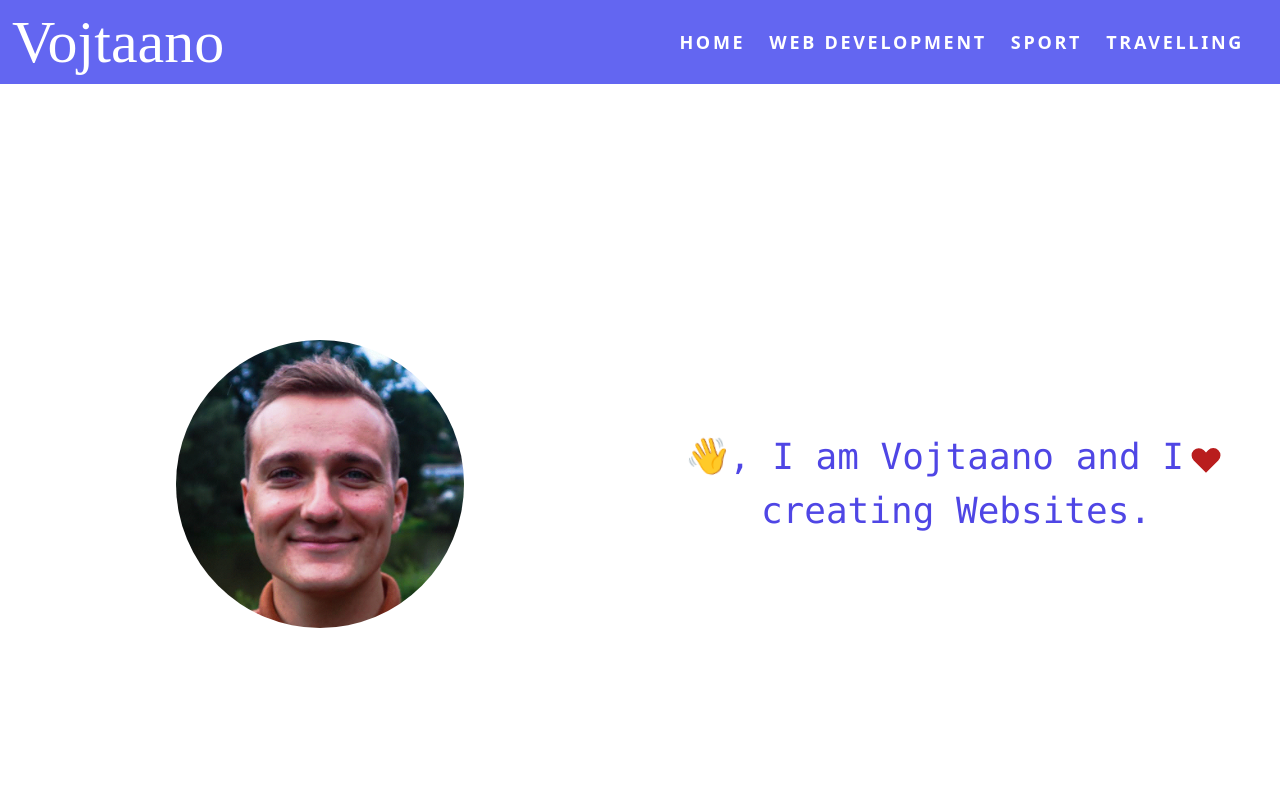
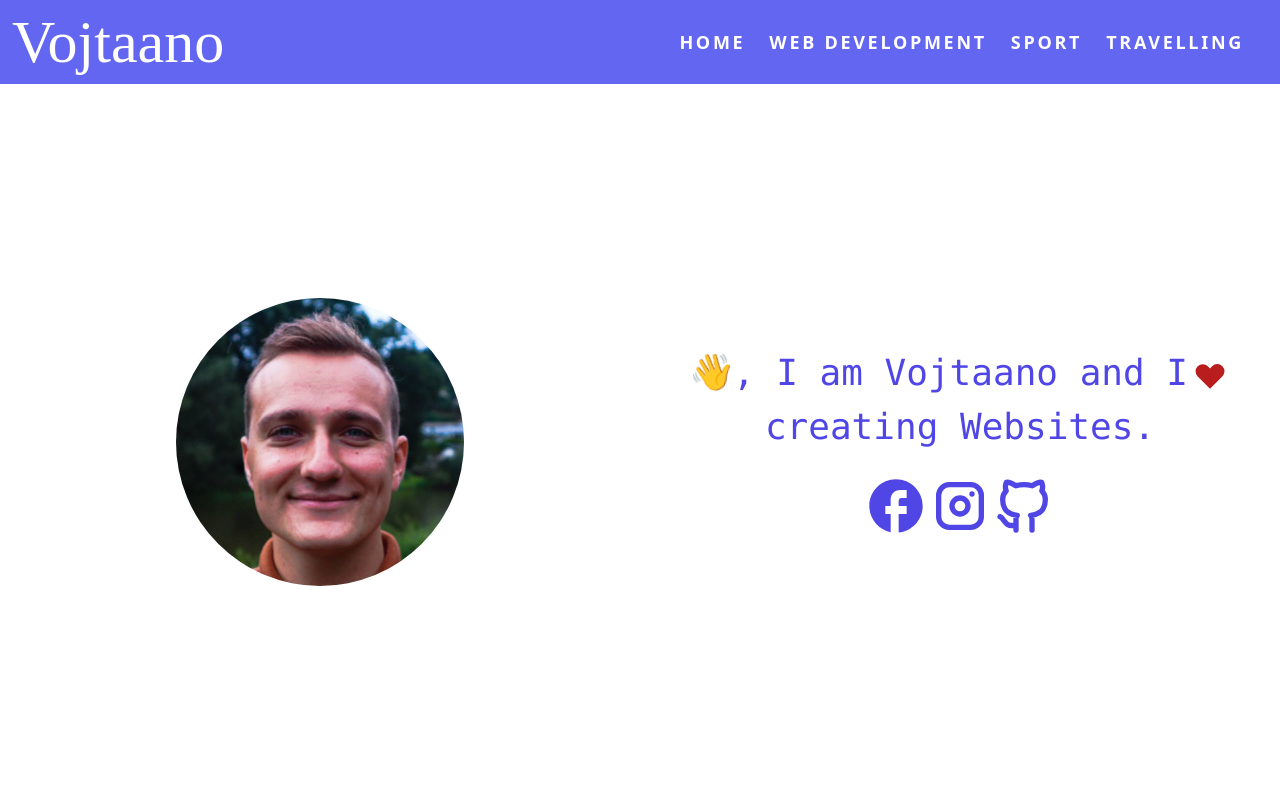
Before and after one commit to BalataV/portfolio, a website: page index.html in a window 1280 px wide. Shown: the top 800 px of the page. Drawn offline with nearby package versions, Linux system fonts and the light colour scheme; a web font is replaced by a local one.

Commit message:
ikony doplneny a vh pouzita pomoci calc

```diff
--- a/index.html
+++ b/index.html
@@ -61,14 +61,14 @@
     </header>
     <section class="h-screen">
         <!-- header, asi není nutný, ale mám to tam. :D -->
-        <div class="md:grid md:grid-cols-2 md:grid-rows-1 grid-rows-2 grid md:h-full mt-16 md:mt-0">
+        <div class="md:grid-cols-2 md:grid-rows-1 grid-rows-2 grid vyska md:mt-0">
             <div id="main" class="grid justify-center items-center overflow-x-hidden">
                 <img src="/assets/profilovka.gif" alt="Vojtaano"
                     class="rounded-full h-48 w-48 md:h-72 md:w-72 hover:bg-red-600">
             </div>
             <div class="mt-20 md:mt-auto md:mb-auto">
                 <h6
-                    class="text-indigo-600 text-4xl text-center font-mono px-3 md:px-0 md:pr-2 leading-normal md:mt-0 self-center z-0">
+                    class="text-indigo-600 text-4xl text-center font-mono px-3 md:px-0 leading-normal md:mt-0 self-center z-0">
                     <span class="rucka inline-block">👋</span>, I am Vojtaano and I<svg
                         xmlns="http://www.w3.org/2000/svg" class="h-9 w-9 text-red-700 inline mx-1 animate-pulse"
                         viewBox="0 0 20 20" fill="currentColor">
@@ -77,6 +77,33 @@
                             clip-rule="evenodd" />
                     </svg>creating Websites.
                 </h6>
+                <div class="flex justify-center mt-5">
+                    <a  href="https://www.facebook.com/vojta.balatu/" target="blank_"><svg
+                            fill="currentColor" class="hover:text-blue-900 w-16 h-16 text-indigo-600" xmlns="http://www.w3.org/2000/svg"
+                            enable-background="new 0 0 24 24" viewBox="0 0 24 24" fill="#000000">
+                            <path
+                                d="M22,12c0-5.52-4.48-10-10-10S2,6.48,2,12c0,4.84,3.44,8.87,8,9.8V15H8v-3h2V9.5C10,7.57,11.57,6,13.5,6H16v3h-2 c-0.55,0-1,0.45-1,1v2h3v3h-3v6.95C18.05,21.45,22,17.19,22,12z" />
+                        </svg></a>
+                    </a>
+                    <a  href="https://www.instagram.com/vojta_balata/" target="blank_"><svg xmlns="http://www.w3.org/2000/svg"
+                            class="text-indigo-600 icon icon-tabler hover:text-blue-900 icon-tabler-brand-instagram w-16 h-16"
+                            viewBox="0 0 24 24" stroke-width="2" stroke="currentColor" fill="none"
+                            stroke-linecap="round" stroke-linejoin="round">
+                            <path stroke="none" d="M0 0h24v24H0z" fill="none"></path>
+                            <rect x="4" y="4" width="16" height="16" rx="4"></rect>
+                            <circle cx="12" cy="12" r="3"></circle>
+                            <line x1="16.5" y1="7.5" x2="16.5" y2="7.501"></line>
+                        </svg>
+                    </a>
+                    <a href="https://github.com/BalataV" target="blank_"><svg xmlns="http://www.w3.org/2000/svg" class="hover:text-blue-900 w-16 h-16 text-indigo-600 icon icon-tabler icon-tabler-brand-github"
+                             viewBox="0 0 24 24" stroke-width="2" stroke="currentColor"
+                            fill="none" stroke-linecap="round" stroke-linejoin="round">
+                            <path stroke="none" d="M0 0h24v24H0z" fill="none"></path>
+                            <path
+                                d="M9 19c-4.3 1.4 -4.3 -2.5 -6 -3m12 5v-3.5c0 -1 .1 -1.4 -.5 -2c2.8 -.3 5.5 -1.4 5.5 -6a4.6 4.6 0 0 0 -1.3 -3.2a4.2 4.2 0 0 0 -.1 -3.2s-1.1 -.3 -3.5 1.3a12.3 12.3 0 0 0 -6.2 0c-2.4 -1.6 -3.5 -1.3 -3.5 -1.3a4.2 4.2 0 0 0 -.1 3.2a4.6 4.6 0 0 0 -1.3 3.2c0 4.6 2.7 5.7 5.5 6c-.6 .6 -.6 1.2 -.5 2v3.5">
+                            </path>
+                        </svg></a>
+                </div>
             </div>
         </div>
     </section>
--- a/style.css
+++ b/style.css
@@ -71,3 +71,8 @@
   position: relative;
   visibility: hidden;
 }
+
+.vyska {
+  height: 100vh;
+  height: calc(100% - 84px);
+}
```
